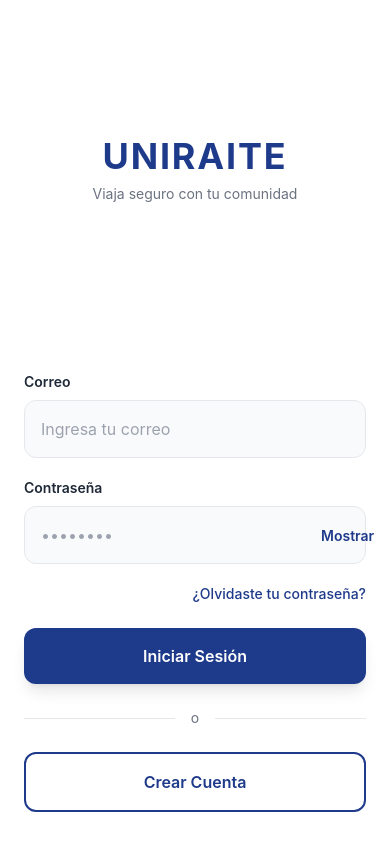
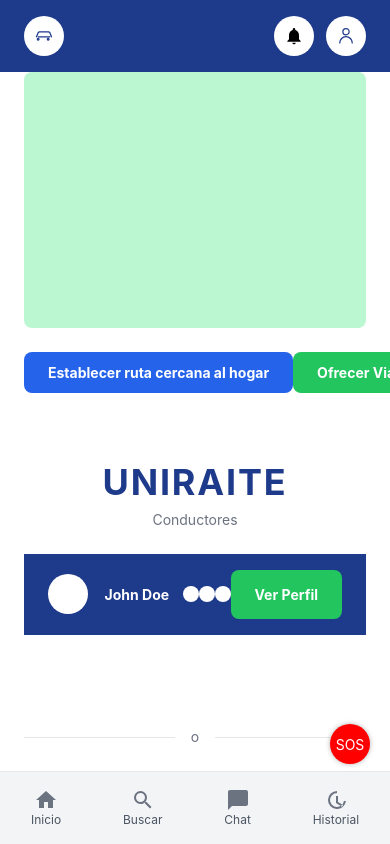
Before and after one commit to JoseAlbertRuiL/Proyecto_UniRaite-RAITEC-, a React Native app: screen / in a window 390 px wide. Built offline with nearby package versions, Linux system fonts and the light colour scheme.

Commit message:
feat: botón de emergencia con opciones (911, contacto y WhatsApp)

```diff
--- a/App.tsx
+++ b/App.tsx
@@ -28,7 +28,7 @@ type ScreenName =
   | "Chat";
 
 export default function App() {
-  const [screen, setScreen] = useState<ScreenName>("Login");
+  const [screen, setScreen] = useState<ScreenName>("Home");
   const [route, setRoute] = useState<any>({}); // ← AGREGAR ESTA LÍNEA
 
   const navigation = {
--- /dev/null
+++ b/src/components/EmergencyButton.tsx
@@ -0,0 +1,108 @@
+import React, { useState } from "react";
+import { View, Text, TouchableOpacity, Modal, StyleSheet } from "react-native";
+import * as Linking from "expo-linking";
+import { PanResponder, Animated } from "react-native";
+
+
+const EmergencyButton = () => {
+  const [visible, setVisible] = useState(false);
+
+
+
+  const callNumber = (number: string) => {
+    Linking.openURL(`tel:${number}`);
+  };
+
+  const openWhatsApp = (number: string) => {
+    Linking.openURL(`whatsapp://send?phone=${number}`);
+  };
+
+
+  return (
+  <>
+    <TouchableOpacity style={styles.floatingButton} onPress={() => setVisible(true)}>
+      <Text style={styles.text}>SOS</Text>
+    </TouchableOpacity>
+
+    <Modal transparent={true} visible={visible} animationType="slide">
+      <View style={styles.modalContainer}>
+        <View style={styles.modal}>
+          <Text style={styles.title}>Opciones de emergencia</Text>
+
+          <TouchableOpacity onPress={() => callNumber("911")}>
+            <Text style={styles.option}>📞 Llamar 911</Text>
+          </TouchableOpacity>
+
+          <TouchableOpacity onPress={() => callNumber("4430000000")}>
+            <Text style={styles.option}>📱 Contacto de emergencia</Text>
+          </TouchableOpacity>
+
+          <TouchableOpacity onPress={() => openWhatsApp("524430000000")}>
+  <Text style={styles.option}>💬 WhatsApp</Text>
+</TouchableOpacity>
+
+          <TouchableOpacity onPress={() => setVisible(false)}>
+            <Text style={styles.close}>Cerrar</Text>
+          </TouchableOpacity>
+
+
+        </View>
+      </View>
+    </Modal>
+  </>
+);
+};
+
+export default EmergencyButton;
+
+const styles = StyleSheet.create({
+  button: {
+    backgroundColor: "red",
+    padding: 15,
+    borderRadius: 10,
+  },
+  text: {
+  color: "white",
+  fontSize: 14,
+},
+  modalContainer: {
+    flex: 1,
+    justifyContent: "center",
+    backgroundColor: "rgba(0,0,0,0.5)",
+  },
+  modal: {
+    backgroundColor: "white",
+    margin: 20,
+    padding: 20,
+    borderRadius: 10,
+  },
+  title: {
+    fontSize: 18,
+    marginBottom: 10,
+  },
+  option: {
+    fontSize: 16,
+    marginVertical: 10,
+  },
+  close: {
+    color: "red",
+    marginTop: 15,
+    textAlign: "center",
+  },
+
+    floatingButton: {
+  position: "absolute",
+  bottom: 80,
+  right: 20,
+  backgroundColor: "red",
+  width: 40,
+  height: 40,
+  borderRadius: 30,
+  justifyContent: "center",
+  alignItems: "center",
+  elevation: 8, // Android sombra
+  shadowColor: "#000", // iOS sombra
+  shadowOpacity: 0.3,
+  shadowRadius: 5,
+},
+});
--- a/src/screens/Principal/HomeScreen.tsx
+++ b/src/screens/Principal/HomeScreen.tsx
@@ -12,6 +12,7 @@ import {
 import Header from '../../components/common/Header';
 import Footer from '../../components/common/Footer';
 import DriverCard from '../../components/driverCard';
+import EmergencyButton from "../../components/EmergencyButton";
 
 
 const StartScreen = ({ navigation }: any) => {
@@ -73,8 +74,12 @@ return (
                   <View className="flex-1 h-px bg-gray-200" />
                 </View>
 
+
+
                     </ScrollView>
                       </KeyboardAvoidingView>
+
+                      <EmergencyButton />
 
       <Footer navigation={navigation} />
                     </View>
```
